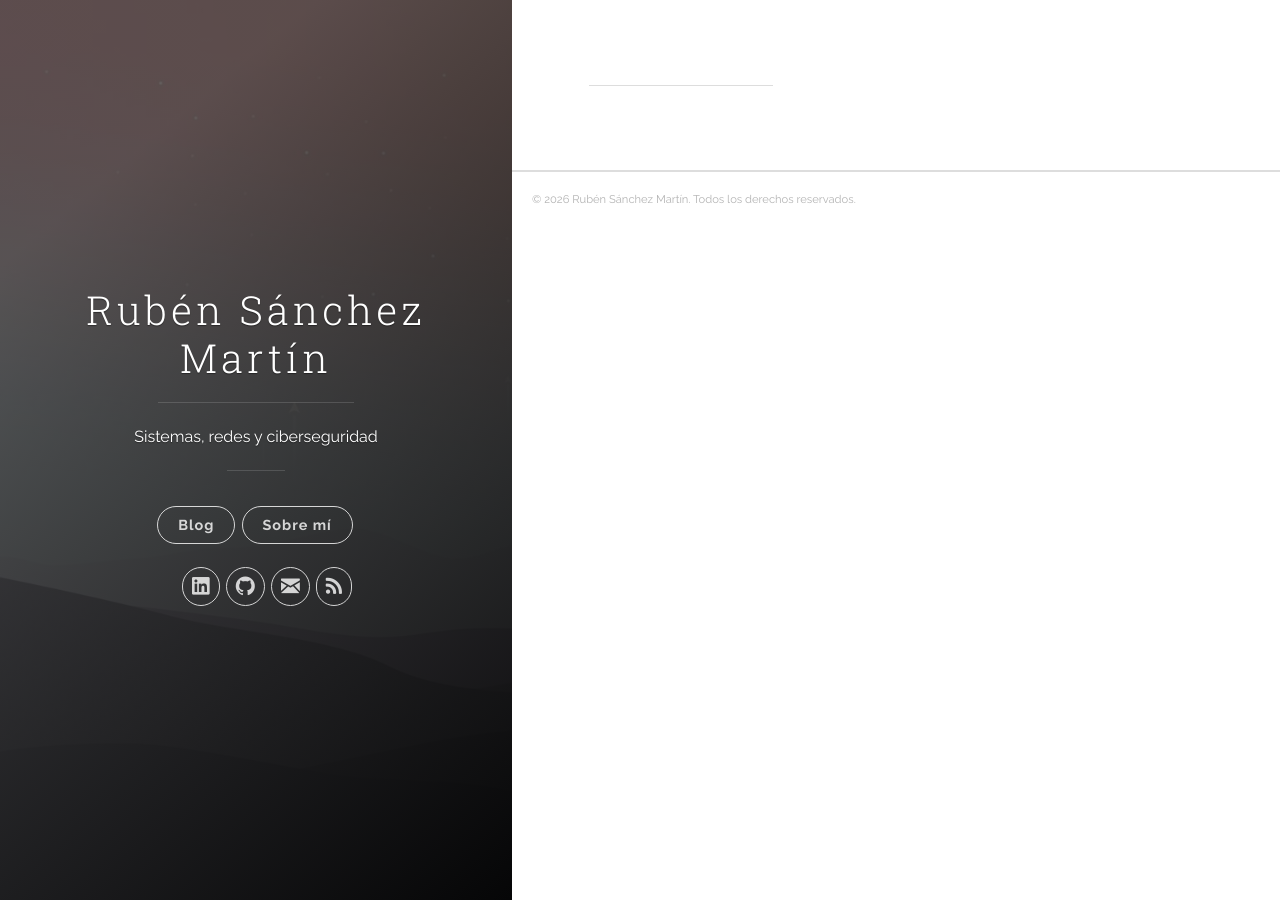
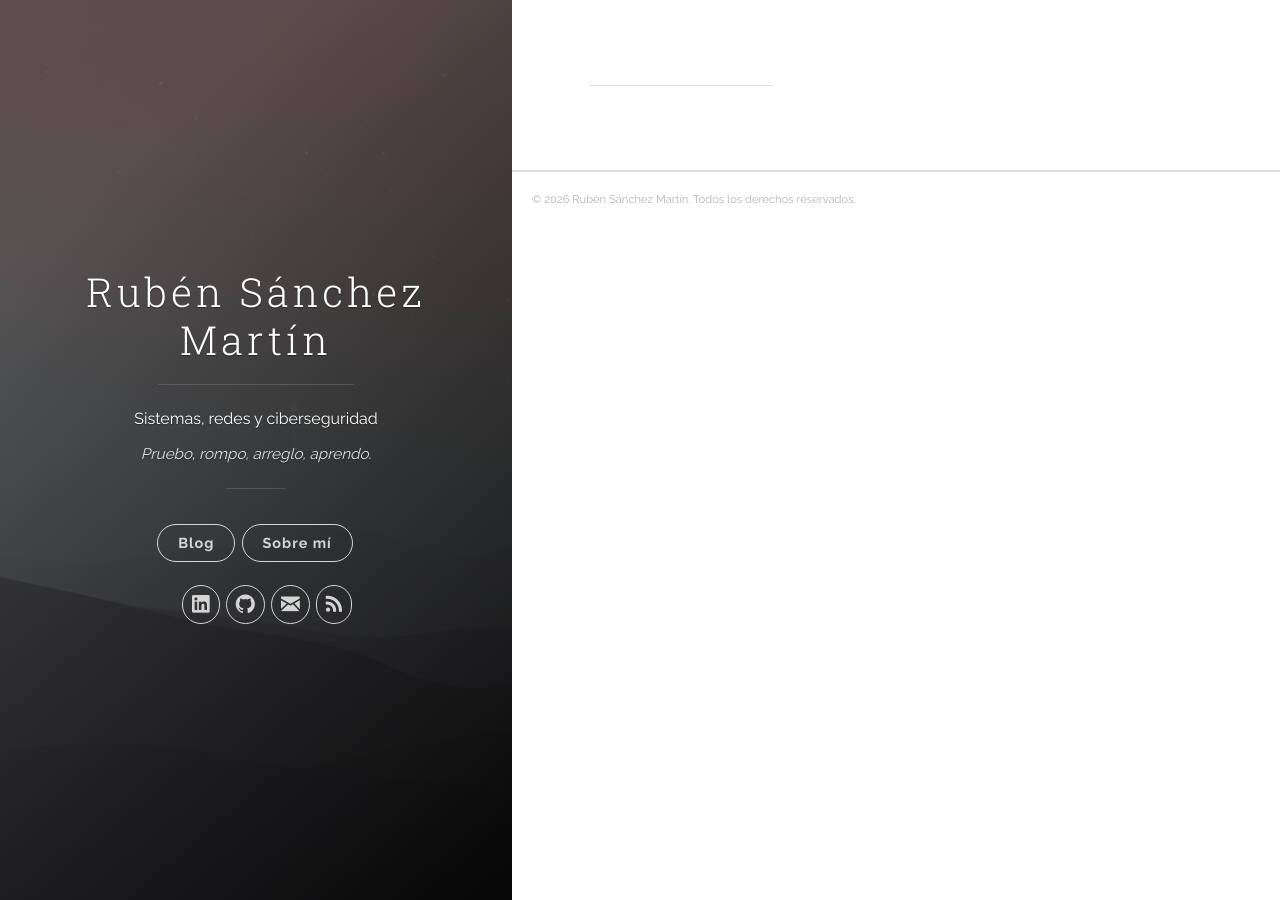
Before and after one commit to rubsanmar/rubsanmar.github.io, a Jekyll site: the page built from index.html, in a window 1280 px wide. Built offline with Jekyll 4.4.1, drawn with Linux system fonts in a browser that asks for light colours; the list of posts is cut into pages by our own code.

Commit message:
feat: añadir lema a la portada

```diff
--- a/_config.yml
+++ b/_config.yml
@@ -1,6 +1,7 @@
 # Identidad del sitio
 title: 'Rubén Sánchez Martín'
 description: 'Sistemas, redes y ciberseguridad'
+tagline: 'Pruebo, rompo, arreglo, aprendo.'
 url: 'https://rubensm.es'
 baseurl: ''
 lang: 'es'
--- a/_includes/header.html
+++ b/_includes/header.html
@@ -17,6 +17,9 @@
         </a>
         <hr class="panel-cover__divider">
         <p class="panel-cover__description">{{ site.description }}</p>
+        {% if site.tagline %}
+        <p class="panel-cover__tagline">{{ site.tagline }}</p>
+        {% endif %}
         <hr class="panel-cover__divider panel-cover__divider--secondary">
 
         <div class="navigation-wrapper">
--- a/css/main.scss
+++ b/css/main.scss
@@ -57,3 +57,17 @@ pre.highlight code,
   border: 3px solid #fff;
   border-radius:100%;
 }
+
+.panel-cover__tagline {
+  margin: 10px 30px 0;
+  font-size: .95em;
+  font-style: italic;
+  opacity: .85;
+}
+
+@media all and (max-width: 1100px) {
+  .panel-cover__tagline {
+    margin: 8px 10px 0;
+    font-size: .85em;
+  }
+}
```
